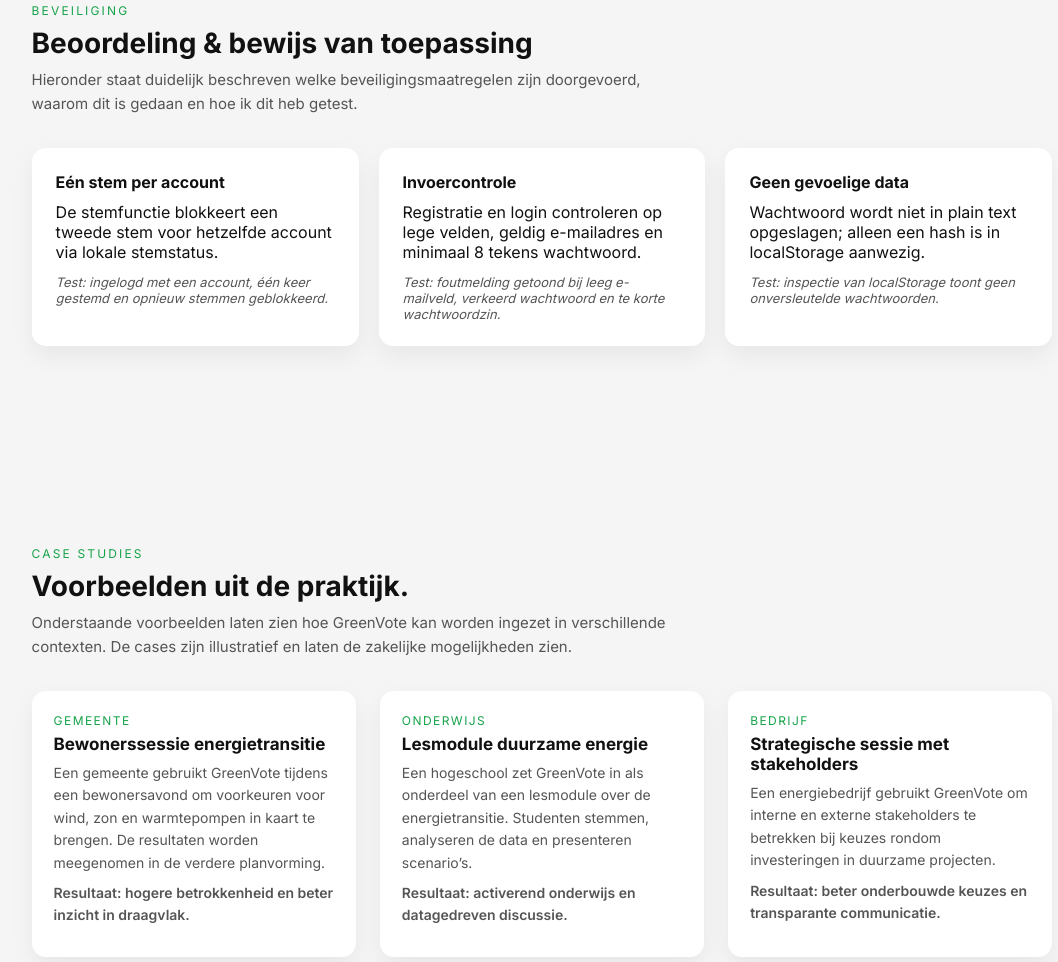
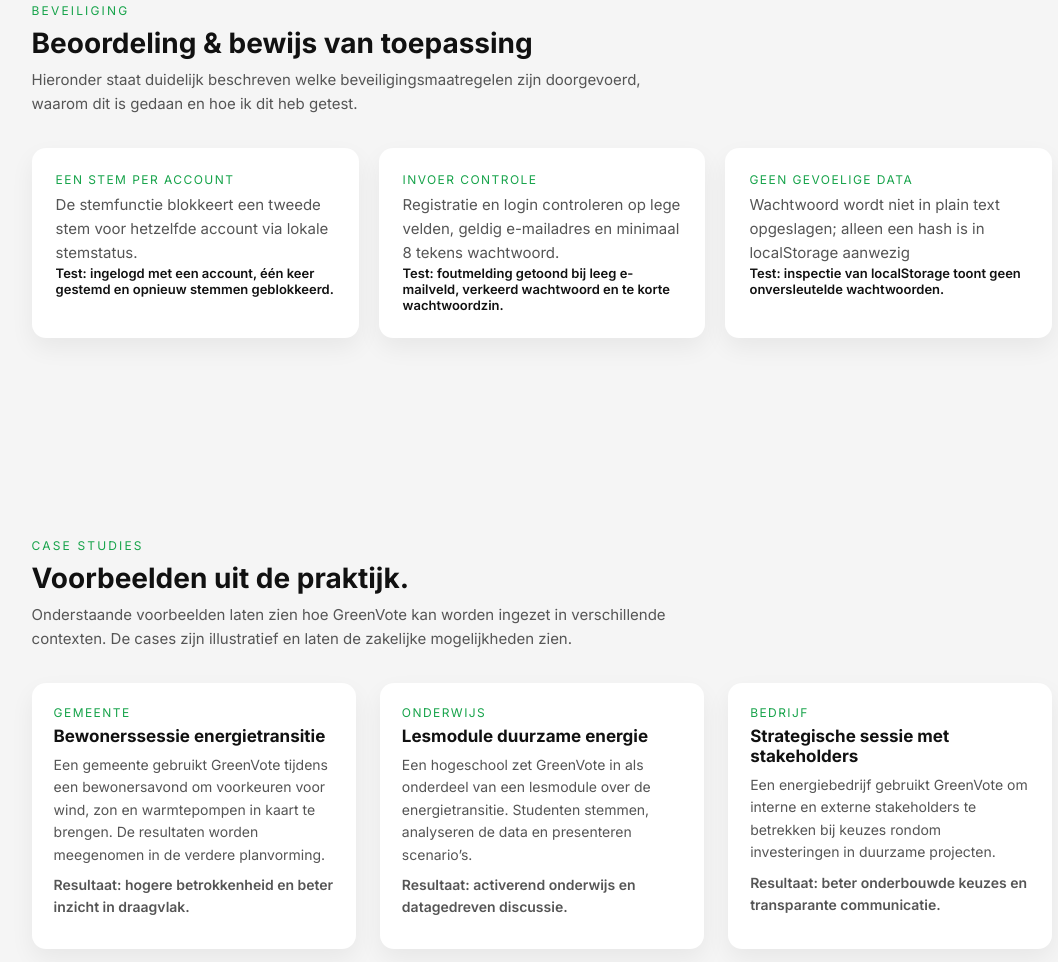
Before and after one commit to Jordy-Setropawiro/greenvote, a website: page index.html in a window 1280 px wide. Shown: the part 5807-6769 px from the top of the page, without its empty margins (98-1156 px from the left). Drawn offline with nearby package versions, Linux system fonts and the light colour scheme.

Commit message:
Update index.html

```diff
--- a/index.html
+++ b/index.html
@@ -1728,19 +1728,28 @@
 
       <div class="proof-grid">
         <div class="proof-card">
-          <h3>Eén stem per account</h3>
-          <p>De stemfunctie blokkeert een tweede stem voor hetzelfde account via lokale stemstatus.</p>
-          <p class="proof-note">Test: ingelogd met een account, één keer gestemd en opnieuw stemmen geblokkeerd.</p>
+          <div class="case-label">Een stem per account</div>
+          <p class="section-subtitle">
+          De stemfunctie blokkeert een tweede stem voor hetzelfde account via lokale stemstatus.
+        </p>
+
+          <p class="case-metric">Test: ingelogd met een account, één keer gestemd en opnieuw stemmen geblokkeerd.</p>
         </div>
         <div class="proof-card">
-          <h3>Invoercontrole</h3>
-          <p>Registratie en login controleren op lege velden, geldig e-mailadres en minimaal 8 tekens wachtwoord.</p>
-          <p class="proof-note">Test: foutmelding getoond bij leeg e-mailveld, verkeerd wachtwoord en te korte wachtwoordzin.</p>
+          <div class="case-label">Invoer controle</div>
+          <p class="section-subtitle">
+          Registratie en login controleren op lege velden, geldig e-mailadres en minimaal 8 tekens wachtwoord.
+        </p>
+
+          <p class="case-metric">Test: foutmelding getoond bij leeg e-mailveld, verkeerd wachtwoord en te korte wachtwoordzin.</p>
         </div>
         <div class="proof-card">
-          <h3>Geen gevoelige data</h3>
-          <p>Wachtwoord wordt niet in plain text opgeslagen; alleen een hash is in localStorage aanwezig.</p>
-          <p class="proof-note">Test: inspectie van localStorage toont geen onversleutelde wachtwoorden.</p>
+          <div class="case-label">Geen gevoelige data</div>
+          <p class="section-subtitle">
+          Wachtwoord wordt niet in plain text opgeslagen; alleen een hash is in localStorage aanwezig
+        </p>
+      </p>
+        <p class="case-metric">Test: inspectie van localStorage toont geen onversleutelde wachtwoorden.</p>
         </div>
       </div>
     </div>
```
